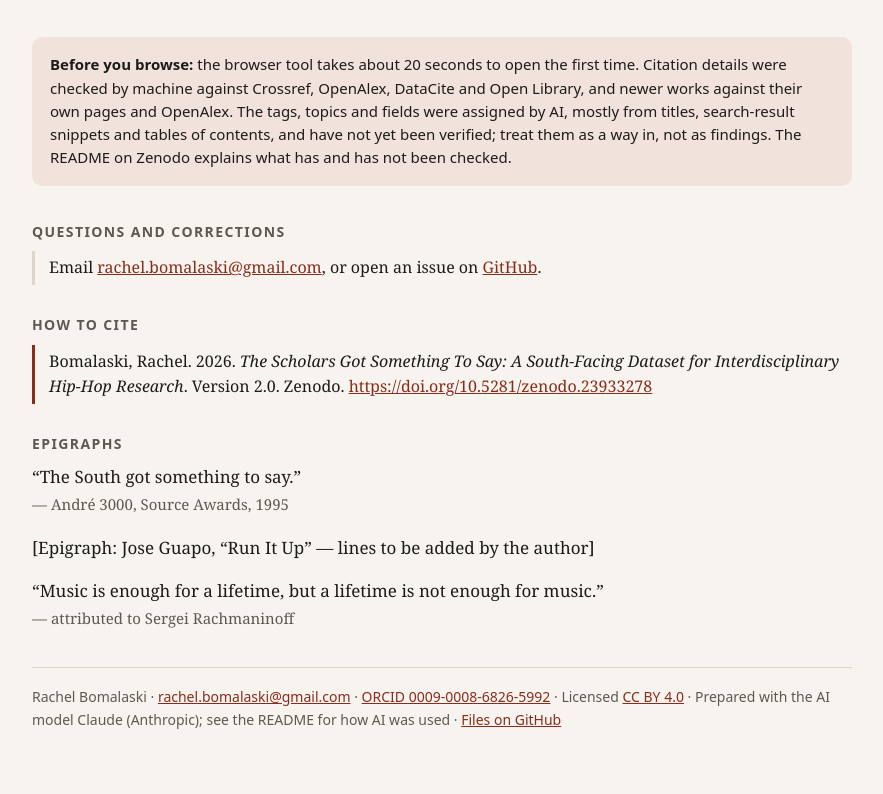
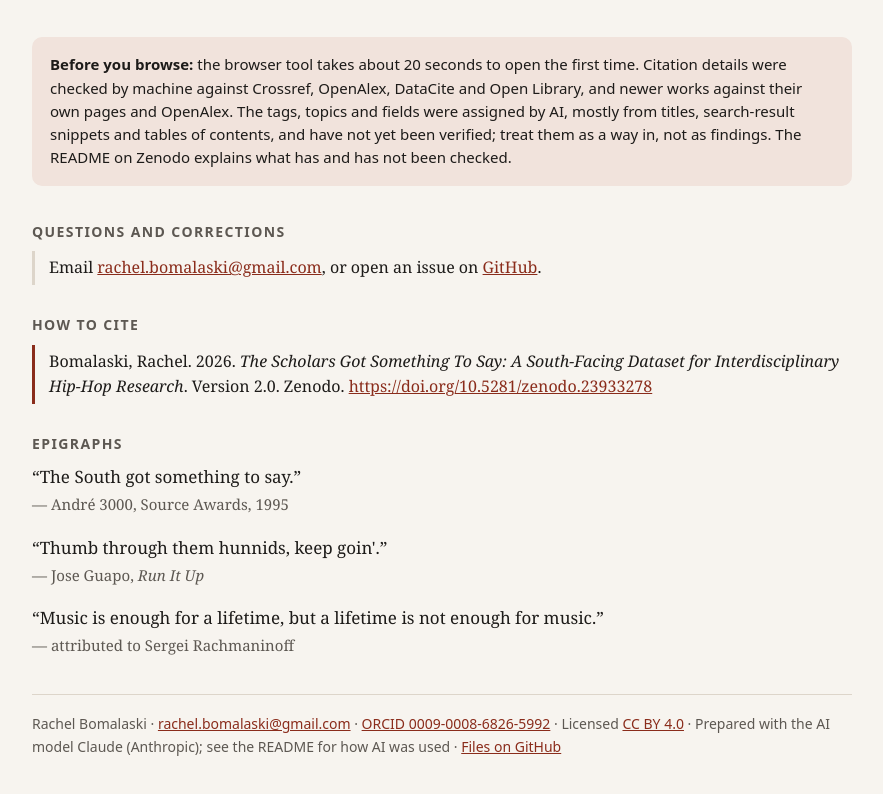
Before and after one commit to rbomalaski/scholars-got-something-to-say, a plain HTML site: page index.html in a window 1280 px wide. Shown: the part 824-1618 px from the top of the page, without its empty margins (198-1081 px from the left). Drawn offline with Linux system fonts and the light colour scheme.

Commit message:
Update index.html
Author insert Jose Guapo epigraph

```diff
--- a/index.html
+++ b/index.html
@@ -79,7 +79,7 @@ footer a,.cite a,.lede a{color:var(--accent)}
   <h2>Epigraphs</h2>
   <div class="epis">
     <p>“The South got something to say.”<br><span>— André 3000, Source Awards, 1995</span></p>
-    <p>[Epigraph: Jose Guapo, “Run It Up” — lines to be added by the author]</p>
+    <p><p>“Thumb through them hunnids, keep goin'.”<br><span>— Jose Guapo, <i>Run It Up</i></span></p></p>
     <p>“Music is enough for a lifetime, but a lifetime is not enough for music.”<br><span>— attributed to Sergei Rachmaninoff</span></p>
   </div>
 
```
